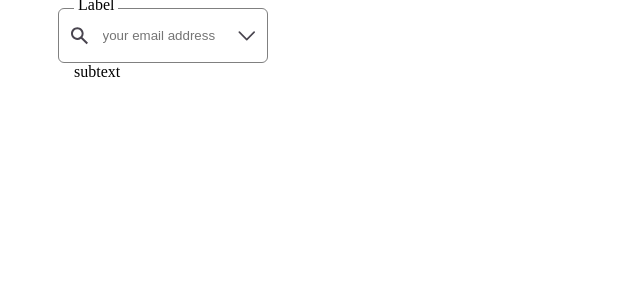
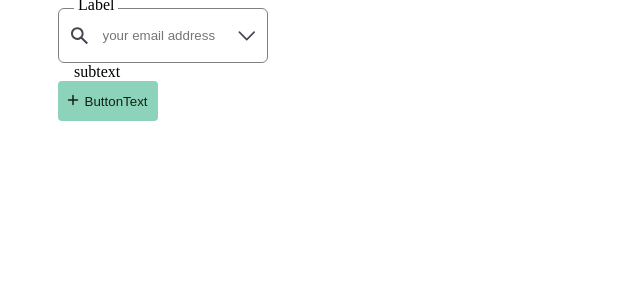
Before and after one commit to adleexavier/TourAndTravel-React-Node, a React (Vite) app in the folder client/: page / in a window 1280 px wide. Shown: the top 300 px of the page, without its empty margins (0-640 px from the left). Built offline with nearby package versions, Linux system fonts and the light colour scheme.

Commit message:
reusable button

```diff
--- /dev/null
+++ b/client/src/Ui/Button.jsx
@@ -0,0 +1,39 @@
+import React from "react";
+import classes from "./Button.module.css";
+import AddIcon from "../assets/icons/AddIcon";
+import PropTypes from "prop-types";
+
+Button.propTypes = {
+  color: PropTypes.string,
+  lefticon: PropTypes.string,
+  righticon: PropTypes.string,
+  width: PropTypes.string,
+  textcolor: PropTypes.string,
+};
+export default function Button({
+  color,
+  lefticon,
+  righticon,
+  width,
+  textcolor,
+}) {
+  const styleBtn = {
+    width: `${width ? width : "100px"}`,
+    height: "40px",
+    display: "flex",
+    justifyContent: "center",
+    alignItems: "center",
+    padding: " 8px 16px",
+    border: "none",
+    borderRadius: "4px",
+    color: `${textcolor ? textcolor : " var(--BlackishGreen)"}`,
+    backgroundColor: `${color ? color : " var(--secondaryGreen)"}`,
+  };
+  return (
+    <button style={styleBtn}>
+      {lefticon && <div className={classes.iconContainer}>{lefticon}</div>}
+      <div className={classes.btnText}>ButtonText</div>
+      {righticon && <div className={classes.iconContainer}>{righticon}</div>}
+    </button>
+  );
+}
--- /dev/null
+++ b/client/src/Ui/Button.module.css
@@ -0,0 +1,3 @@
+.btnText {
+  padding: 0 4px 0 4px;
+}
--- a/client/src/Ui/InputField.jsx
+++ b/client/src/Ui/InputField.jsx
@@ -4,6 +4,7 @@ import classes from "./InputField.module.css";
 import SearchIcon from "../assets/icons/SearchIcon";
 import ArrowDown from "../assets/icons/ArrowDown";
 import Warning from "../assets/icons/Warning";
+
 InputField.propTypes = {
   setValue: PropTypes.func,
   status: PropTypes.oneOf(["active", "inactive", "error", "success", ""]),
@@ -13,6 +14,7 @@ InputField.propTypes = {
   placeholder: PropTypes.string,
   width: PropTypes.string,
 };
+
 //set value if the function that has to be passsed as props for setting the value
 export default function InputField({
   setValue,
--- a/client/src/Views/LandingPage.jsx
+++ b/client/src/Views/LandingPage.jsx
@@ -1,6 +1,8 @@
 import React from "react";
 import InputField from "../Ui/InputField";
 import classes from "./LandingPage.module.css";
+import Button from "../Ui/Button";
+import AddIcon from "../assets/icons/AddIcon";
 export default function LandingPage() {
   return (
     <div className={classes.test}>
@@ -9,6 +11,7 @@ export default function LandingPage() {
         placeholder={"your email address"}
         type={"dropdownsearch"}
       />
+      <Button lefticon={<AddIcon />} />
     </div>
   );
 }
--- /dev/null
+++ b/client/src/assets/icons/AddIcon.jsx
@@ -0,0 +1,21 @@
+import React from "react";
+
+export default function AddIcon() {
+  return (
+    <svg
+      width="16"
+      height="16"
+      viewBox="0 0 16 16"
+      fill="none"
+      xmlns="http://www.w3.org/2000/svg"
+    >
+      <path
+        d="M8 3.5V12.5M12.5 8H3.5"
+        stroke="#112211"
+        strokeWidth="1.5"
+        strokeLinecap="round"
+        strokeLinejoin="round"
+      />
+    </svg>
+  );
+}
```
